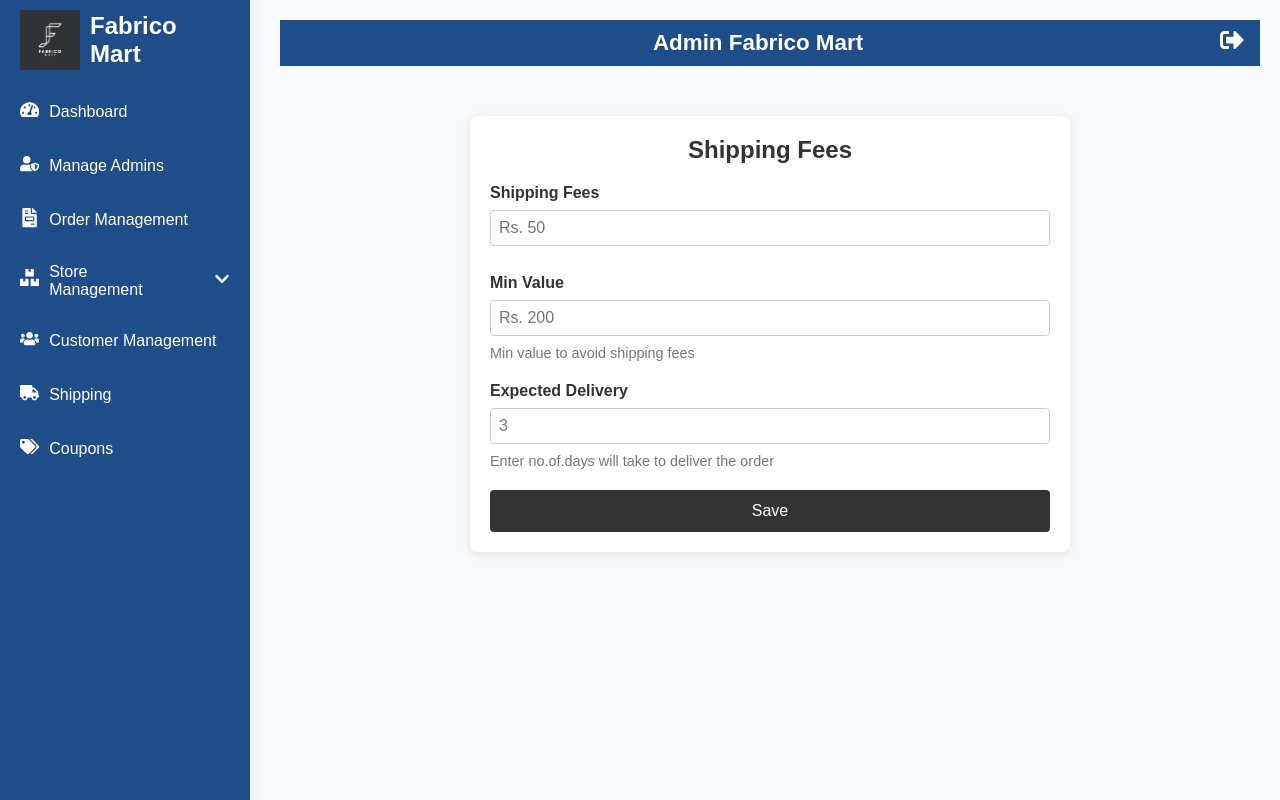
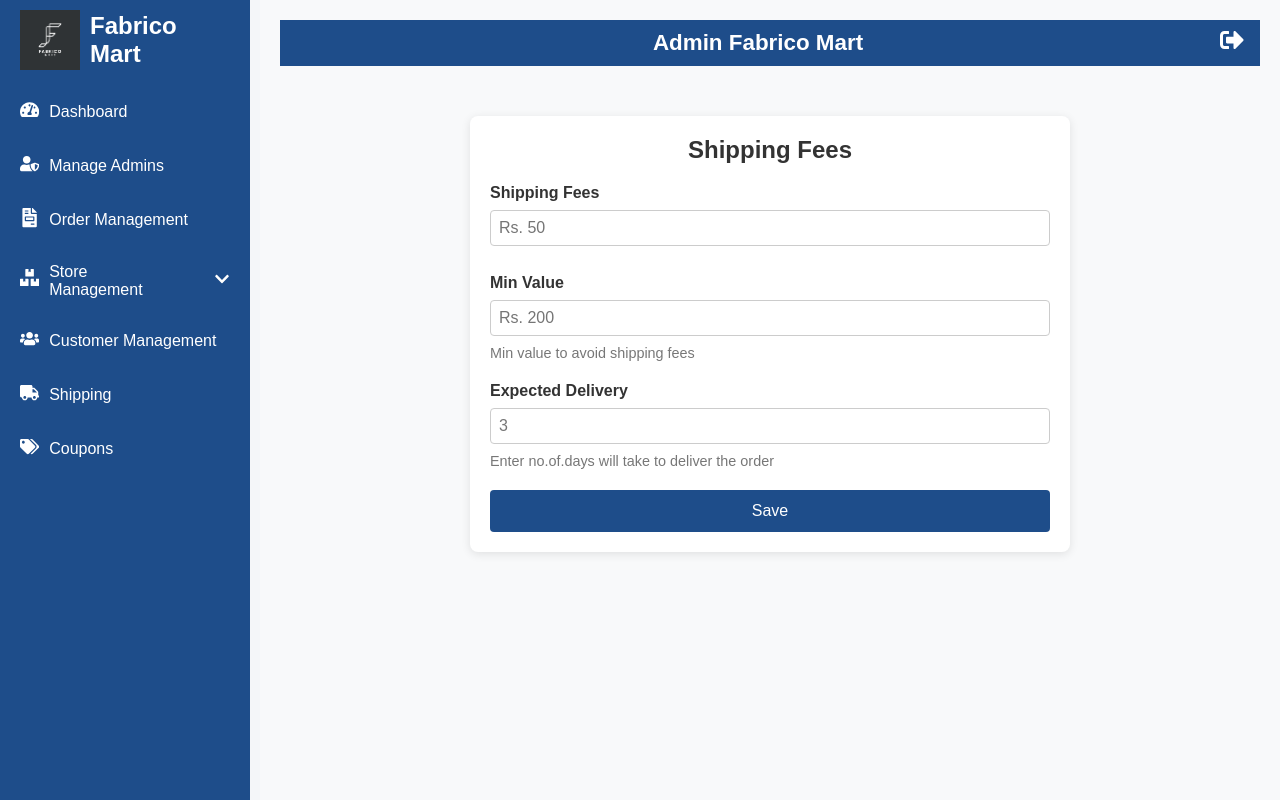
Before and after one commit to aniketsol456/fabric_selling_system_admin, a React (Create React App) app: page /shipping in a window 1280 px wide. Built offline with nearby package versions, Linux system fonts and the light colour scheme.

Commit message:
styling shipping page

```diff
--- a/src/Components/Shipping.css
+++ b/src/Components/Shipping.css
@@ -53,7 +53,7 @@
 .save-btn {
   width: 100%;
   padding: 12px;
-    background-color: #333;
+  background-color: #1e4d8a;
   color: white;
   font-size: 1rem;
   border: none;
@@ -62,7 +62,7 @@
 }
 
 .save-btn:hover {
-    background-color: #555;
+  background-color: #5c93db;
 }
 
 /* Responsive Styles */
```
Lines whose indentation alone changed are shown as unchanged.
